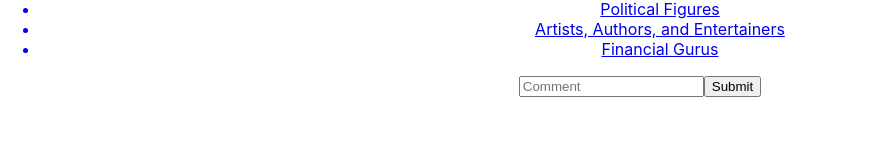
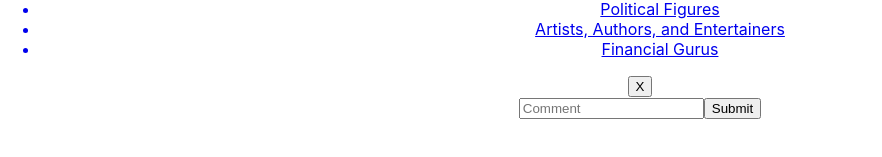
Before and after one commit to rcrozmajzl/phase-2-project, a React (Create React App) app: page /1/comments in a window 1280 px wide. Both pictures are taken after typing "Sample" into the empty fields and a click on the button "Submit". Shown: the part 489-646 px from the top of the page, without its empty margins (0-882 px from the left). Built offline with nearby package versions, Linux system fonts and the light colour scheme; no server answers; data requests are answered from the project's data file.

Commit message:
Adding Delete

```diff
--- a/src/Components/CommentDisplay.js
+++ b/src/Components/CommentDisplay.js
@@ -1,9 +1,21 @@
 import React from 'react'
 
-function CommentDisplay({content}) {
+function CommentDisplay({ id, content, handleDelete }) {
+
+    function handleDeleteBtn() {
+        console.log();
+        fetch(`http://localhost:8001/comments/${id}` , {
+            method: 'DELETE',
+        })
+        handleDelete(id)
+    };
+
     return (
-        <div>{content}</div>
+        <div>
+            {content}
+            <button className="delete-Btn"  onClick={handleDeleteBtn} >X</button>
+        </div>
     )
 }
 
-export default CommentDisplay
+export default CommentDisplay;
--- a/src/Components/Comments.js
+++ b/src/Components/Comments.js
@@ -13,13 +13,18 @@ function Comments() {
     const {authorId} = useParams();
 
     const comment = commentArray.filter((comments) => comments.authorId === authorId)
-    .map(comments => <CommentDisplay key={comments.id} {...comments} />)
+    .map(comments => <CommentDisplay key={comments.id} {...comments} handleDelete={handleDelete} />)
 
     useEffect(() => {
         fetch(API)
             .then((res) => res.json())
             .then((data) => setCommentArray(data))
     }, []);
+
+    function handleDelete(comments) {
+        const deletedComment = commentArray.filter((comment) => comment.id !== comments)
+        setCommentArray(deletedComment);
+    };
 
     function handleSubmit(e) {
         e.preventDefault();
```
